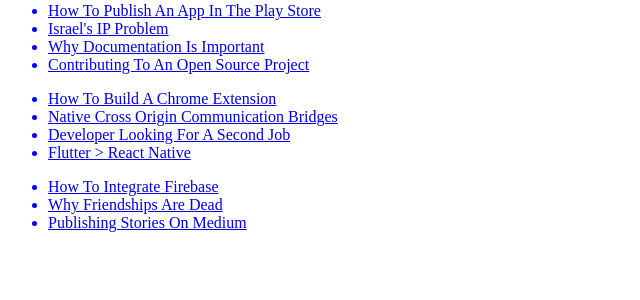
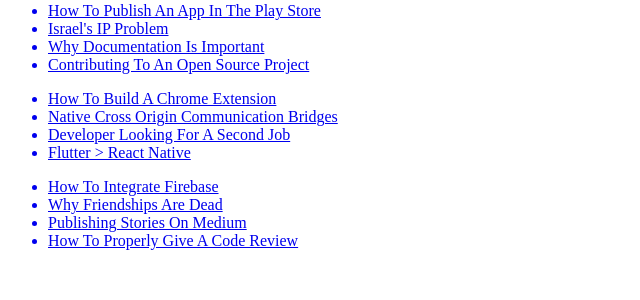
Before and after one commit to TomerPacific/CodePenProjects, a PHP site: page / in a window 1280 px wide. Shown: the part 152-452 px from the top of the page, without its empty margins (0-640 px from the left). Run offline with PHP 8.4, Linux system fonts and the light colour scheme.

Commit message:
CodePenProjects MediumArticlesViewer adding code review article

```diff
--- a/MediumArticlesViewer/index.html
+++ b/MediumArticlesViewer/index.html
@@ -94,6 +94,12 @@
             <span title="What I've Learned From Publishing Stories On Medium">Publishing Stories On Medium</span>
           </li>
         </a>
+
+          <a href="https://medium.freecodecamp.org/how-to-properly-give-a-code-review-c2fcc49e345f" target="_blank">
+          <li class="article" id="codeReview">
+            <span title="How To Properly Give A Code Review">How To Properly Give A Code Review</span>
+          </li>
+        </a>
       </ul>
 
 
--- a/MediumArticlesViewer/style.css
+++ b/MediumArticlesViewer/style.css
@@ -127,3 +127,9 @@ li span {
    background-repeat: no-repeat;
   background-size: 100% 100%;
 }
+
+#codeReview {
+  background: url(            https://github.com/TomerPacific/MediumArticles/blob/master/images/CodeReview.jpg?raw=true);
+   background-repeat: no-repeat;
+  background-size: 100% 100%;
+}
```
